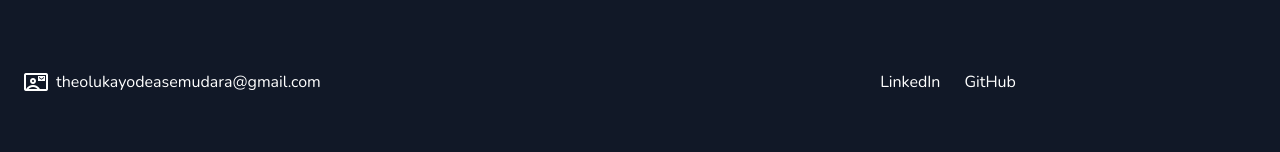
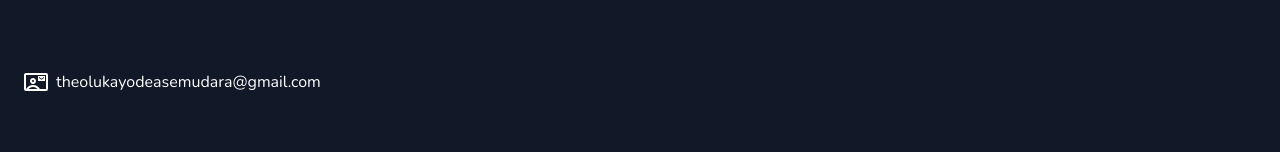
Before and after one commit to blaqnativity/portfolio-version-2, a Nuxt app: page / in a window 1280 px wide. Shown: the part 2252-2404 px from the top of the page. Built offline with nearby package versions, Linux system fonts and the light colour scheme; a web font is replaced by a local one.

Commit message:
footer fixed

```diff
--- a/nuxt.config.ts
+++ b/nuxt.config.ts
@@ -21,6 +21,11 @@ export default defineNuxtConfig({
           rel: "stylesheet",
           href: "https://fonts.googleapis.com/css2?family=Material+Symbols+Outlined:opsz,wght,FILL,GRAD@20..48,100..700,0..1,-50..200",
         },
+        // font awesome icons
+        {
+          rel: "stylesheet",
+          href: "https://cdnjs.cloudflare.com/ajax/libs/font-awesome/6.5.1/css/solid.min.css",
+        },
       ],
     },
   },
--- a/pages/index.vue
+++ b/pages/index.vue
@@ -2,7 +2,7 @@
   <!-- Hero section start -->
   <section
     id="hero"
-    class="p-6 flex items-center justify-center h-[50vh] md:h-[80vh]"
+    class="p-6 flex items-center justify-center h-[50vhnote] md:h-[80vh]"
   >
     <div class="flex items-center text-center flex-col space-y-6">
       <p class="lead">Hey there, I'm Olukayode Asemudara</p>
@@ -126,7 +126,7 @@
   <!-- footer section -->
   <section
     id="footer"
-    class="mt-32 rounded-xl p-6 grid items-start md:items-center w-[100%] h-[50vh] bg-gray-900"
+    class="mt-32 rounded-xl p-6 grid items-start md:items-center w-[100%] h-[30vh] md:h-[50vh] bg-gray-900"
   >
     <div class="space-y-10">
       <h1 class="headerText2White md:text-start">Have an idea?</h1>
@@ -142,14 +142,16 @@
         <h3 class="">theolukayodeasemudara@gmail.com</h3>
       </div>
 
-      <div
+      <!-- <div
         class="text-white flex flex-col md:flex-row gap-6 items-center justify-center"
       >
         <a href="https://www.linkedin.com/in/asemudara-olukayode-8b04ba196/"
-          >LinkedIn</a
-        >
-        <a href="https://github.com/blaqnativity">GitHub</a>
-      </div>
+          ><i class="fa-brands fa-github"></i
+        ></a>
+        <a href="https://github.com/blaqnativity"
+          ><i class="fa-brands fa-github"></i
+        ></a>
+      </div> -->
     </div>
   </section>
 </template>
```
